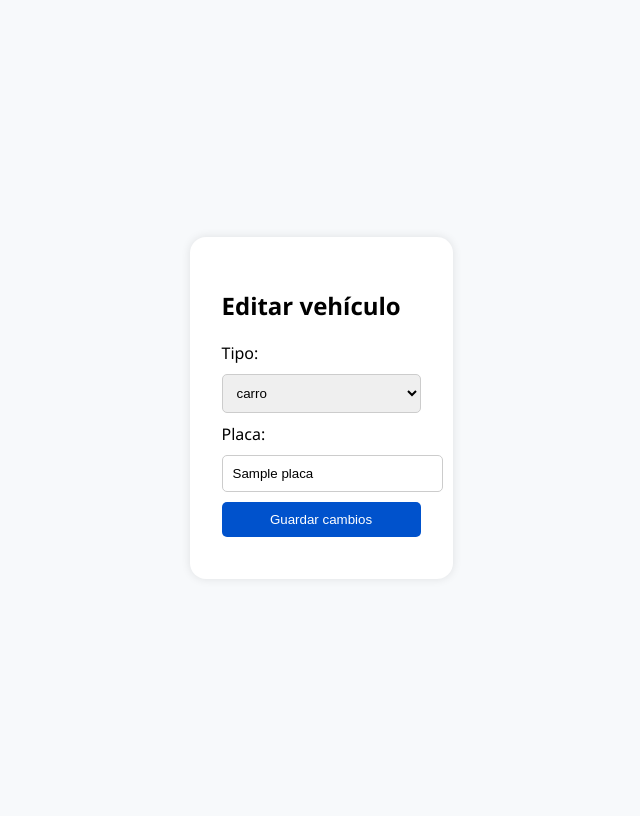
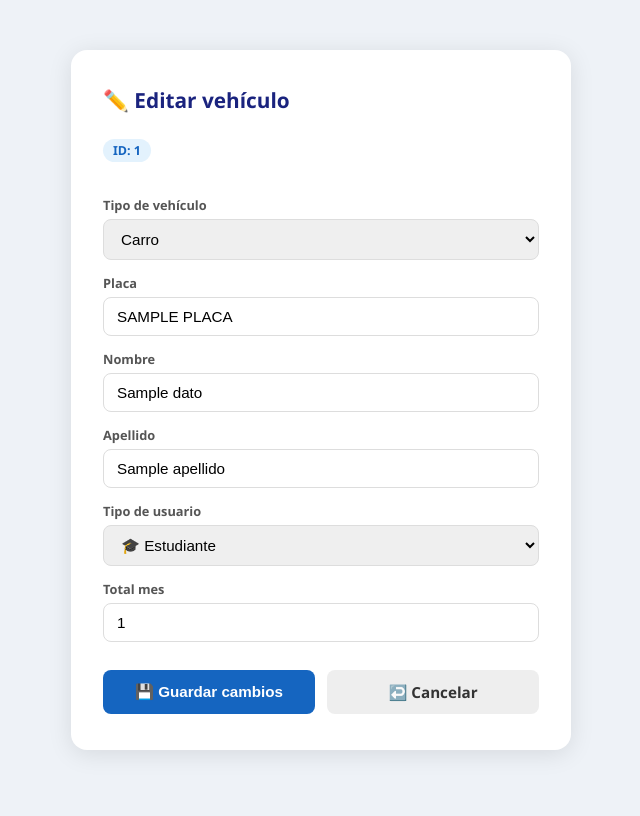
Before and after one commit to Santiagox30/Parqueadero-Universidad, a Flask app: template Sitio WEB/templates/editar.html in a window 1280 px wide. Shown: the whole page, without its empty margins (319-959 px from the left). After the commit the page ends 754 px from the top, so only its background shows below. Run offline with Flask 3, Linux system fonts and the light colour scheme; the template is opened without the code that fills it: most values are stand-ins (such as "Sample title", 1, 10 or a date in 2020).

Commit message:
Update editar.html
I have updated the interface associated with the editar option

```diff
--- a/Sitio WEB/templates/editar.html
+++ b/Sitio WEB/templates/editar.html
@@ -2,51 +2,80 @@
 <html lang="es">
 <head>
   <meta charset="UTF-8">
-  <title>Editar Vehículo</title>
+  <title>Editar Vehículo – Parqueadero</title>
   <style>
+    *, *::before, *::after { box-sizing: border-box; margin: 0; padding: 0; }
     body {
       font-family: 'Segoe UI', sans-serif;
-      background-color: #f7f9fb;
-      display: flex;
-      justify-content: center;
-      align-items: center;
-      height: 100vh;
+      background: #eef2f7;
+      min-height: 100vh;
+      display: flex; align-items: center; justify-content: center;
+      padding: 24px;
     }
-    form {
-      background: white;
-      padding: 2rem;
-      border-radius: 1rem;
-      box-shadow: 0 0 10px rgba(0,0,0,0.1);
+    .card {
+      background: #fff; border-radius: 16px; padding: 36px 32px;
+      box-shadow: 0 4px 24px rgba(0,0,0,.1); width: 100%; max-width: 500px;
     }
-    input, select, button {
-      display: block;
-      width: 100%;
-      padding: 10px;
-      margin: 10px 0;
-      border-radius: 5px;
-      border: 1px solid #ccc;
+    h2 { color: #1a237e; margin-bottom: 24px; font-size: 1.3rem; }
+    label { display: block; font-size: .8rem; font-weight: 600; color: #555; margin-bottom: 5px; margin-top: 14px; }
+    input[type="text"], select {
+      width: 100%; padding: 10px 13px; border: 1.5px solid #ddd;
+      border-radius: 8px; font-size: .95rem; transition: border-color .2s;
     }
-    button {
-      background-color: #0052cc;
-      color: white;
-      border: none;
+    input:focus, select:focus { outline: none; border-color: #1565c0; }
+    .btns { display: flex; gap: 12px; margin-top: 28px; }
+    .btn {
+      flex: 1; padding: 12px; border: none; border-radius: 8px;
+      font-size: .95rem; font-weight: 600; cursor: pointer; text-align: center;
+      text-decoration: none; transition: background .2s;
+    }
+    .btn-primary { background: #1565c0; color: #fff; }
+    .btn-primary:hover { background: #0d47a1; }
+    .btn-secondary { background: #eee; color: #333; }
+    .btn-secondary:hover { background: #ddd; }
+    .tag {
+      display: inline-block; background: #e3f2fd; color: #1565c0;
+      font-size: .78rem; padding: 3px 10px; border-radius: 99px;
+      font-weight: 600; margin-bottom: 20px;
     }
   </style>
 </head>
 <body>
-  <form method="POST">
-    <h2>Editar vehículo</h2>
-    <label>Tipo:</label>
-    <select name="tipo">
-      <option>carro</option>
-      <option>moto</option>
-      <option>moto eléctrica</option>
-      <option>bicicleta</option>
-      <option>patineta eléctrica</option>
-    </select>
-    <label>Placa:</label>
-    <input type="text" name="placa" value="{{ datos.placa }}">
-    <button type="submit">Guardar cambios</button>
-  </form>
+  <div class="card">
+    <h2>✏️ Editar vehículo</h2>
+    <span class="tag">ID: {{ uid }}</span>
+
+    <form method="POST">
+      <label>Tipo de vehículo</label>
+      <select name="tipo">
+        {% for opcion in ['carro','moto','moto eléctrica','bicicleta','patineta eléctrica'] %}
+          <option value="{{ opcion }}" {% if datos.tipo == opcion %}selected{% endif %}>{{ opcion|capitalize }}</option>
+        {% endfor %}
+      </select>
+
+      <label>Placa</label>
+      <input type="text" name="placa" value="{{ datos.placa }}" style="text-transform:uppercase;">
+
+      <label>Nombre</label>
+      <input type="text" name="nombre" value="{{ datos.nombre }}" required>
+
+      <label>Apellido</label>
+      <input type="text" name="apellido" value="{{ datos.apellido }}" required>
+
+      <label>Tipo de usuario</label>
+      <select name="tipo_usuario">
+        <option value="estudiante" {% if datos.tipo_usuario == 'estudiante' %}selected{% endif %}>🎓 Estudiante</option>
+        <option value="docente"    {% if datos.tipo_usuario == 'docente'    %}selected{% endif %}>👨‍🏫 Docente</option>
+      </select>
+
+      <label>Total mes</label>
+      <input type="text" name="total_mes" value="{{ datos.total_mes }}">
+
+      <div class="btns">
+        <button type="submit" class="btn btn-primary">💾 Guardar cambios</button>
+        <a href="/panel" class="btn btn-secondary">↩️ Cancelar</a>
+      </div>
+    </form>
+  </div>
 </body>
 </html>
```
